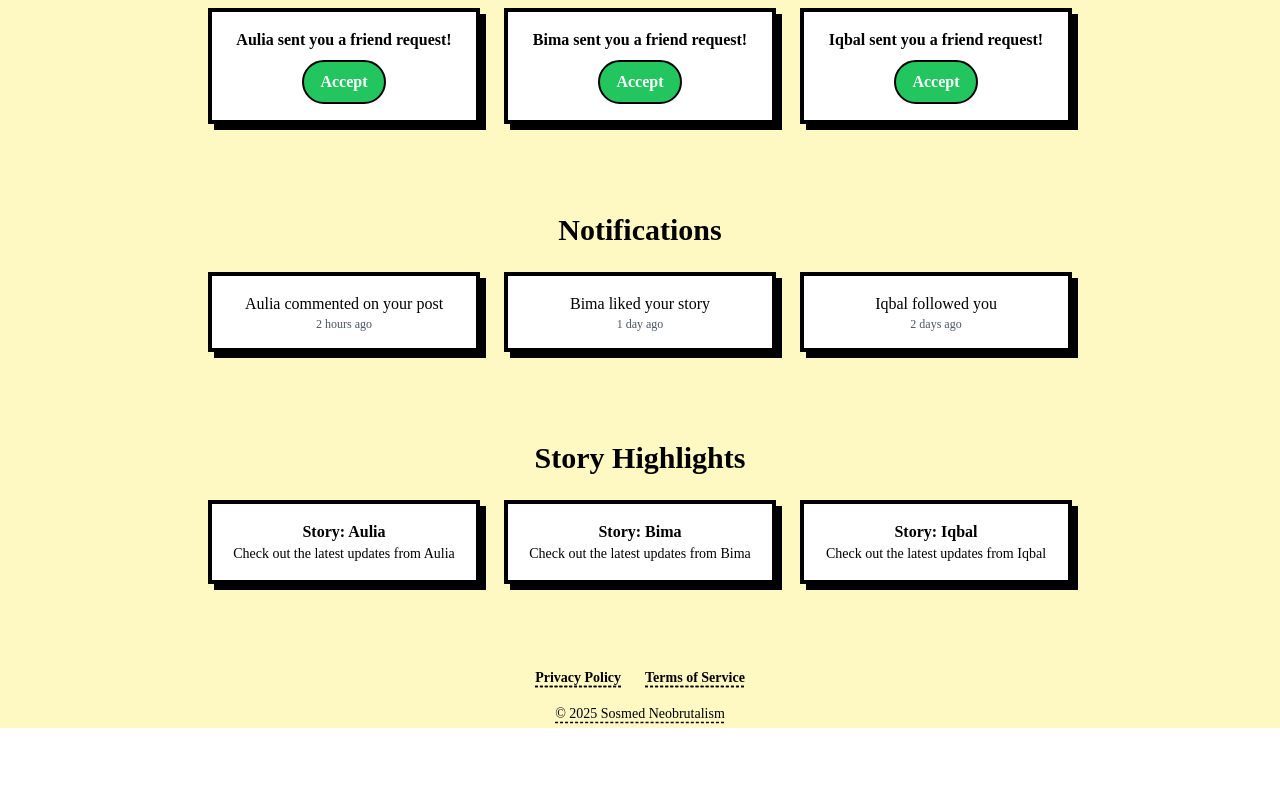
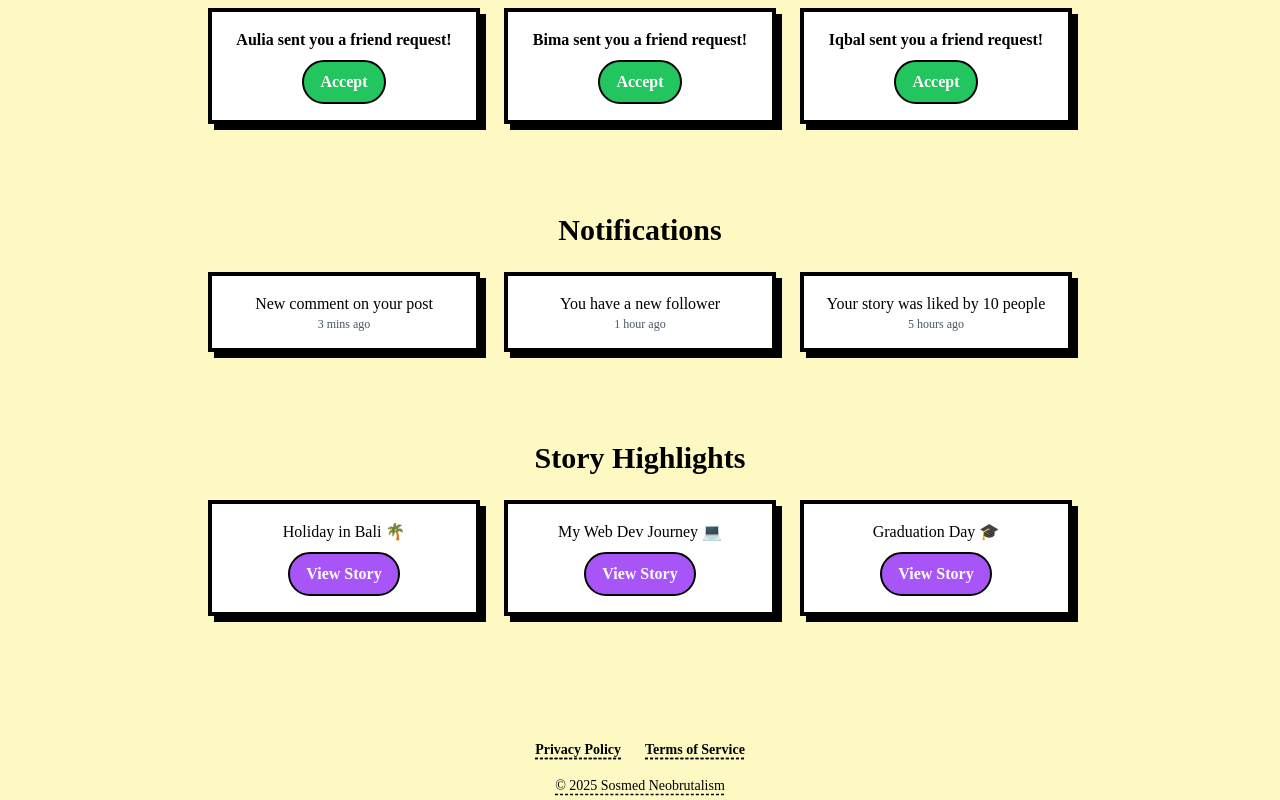
Before and after one commit to Sanjikunnn/Sosmed-Neobrutalism, a React (Vite) app: page / in a window 1280 px wide. Shown: the part 1868-2668 px from the top of the page. Before the commit the page ends 2596 px from the top, so only its background shows below. Built offline with nearby package versions, Linux system fonts and the light colour scheme; no server answers.

Commit message:
penambahan komen fungsi app

```diff
--- a/src/App.jsx
+++ b/src/App.jsx
@@ -3,47 +3,52 @@ import { FaPlus, FaRegCommentDots, FaUserFriends, FaCompass, FaBell, FaHashtag }
 import { BrowserRouter as Router, Routes, Route } from 'react-router-dom';
 import { Link } from 'react-router-dom';
 
+// Import halaman kebijakan privasi dan syarat ketentuan
 import PrivacyPolicy from './pages/privacyPolicy';
 import TermsCondition from './pages/termsCondition';
 
+// Import halaman user
 import UserHome from './pages/user/Home';
 import UserPost from './pages/user/Post';
 import UserProfile from './pages/user/Profile';
 
+// Import halaman auth
 import Login from './pages/auth/Login';
 import Signup from './pages/auth/Signup';
 
+// Komponen utama aplikasi
 function App() {
   return (
     <Router>
       <Routes>
-        {/* Routing for Auth pages */}
+        {/* Routing untuk halaman login dan signup */}
         <Route path="/login" element={<Login />} />
         <Route path="/signup" element={<Signup />} />
 
+        {/* Routing untuk halaman kebijakan dan ketentuan */}
         <Route path="/privacy" element={<PrivacyPolicy />} />
         <Route path="/terms" element={<TermsCondition />} />
 
+        {/* Routing untuk halaman user */}
+        <Route path="/user/home" element={<UserHome />} />
+        <Route path="/user/post" element={<UserPost />} />
+        <Route path="/user/profile" element={<UserProfile />} />
 
-          {/* Routing for User */}
-          <Route path="/user/home" element={<UserHome />} />
-          <Route path="/user/post" element={<UserPost />} />
-          <Route path="/user/profile" element={<UserProfile />} />
-
-        {/* Routing for Main App layout */}
-        <Route path="/" element={<MainLayout />}>
-        </Route>
+        {/* Routing untuk halaman utama layout */}
+        <Route path="/" element={<MainLayout />} />
       </Routes>
     </Router>
   );
 }
 
-// Main Layout Component
+// Komponen layout utama yang ditampilkan di halaman /
 function MainLayout() {
   return (
     <div className="flex flex-col min-h-screen bg-yellow-100 text-black font-brutal">
-      {/* Header */}
+
+      {/* Bagian Header */}
       <header className="w-full border-b-4 border-black px-4 py-3 flex items-center justify-center gap-6">
+        {/* Logo kiri */}
         <a href="#" className="shadow-[6px_6px_0_0_black] border-4 border-black hover:scale-105 transition-transform">
           <img
             src="https://blogger.googleusercontent.com/img/b/R29vZ2xl/AVvXsEgLgU6l8ALe6nVwFMS4aBc0XIrzBXr7_tvSmKAnAzrb78HmXKKjTZRUXF81AleLrgtwemCFmO0EaWbZ-DA8xL7pXBDivgk0rndhHQjdh_9ZigKZ4Ua-2Xv1FPTfiSr5sXqpzfFJDXO9Cb8/s1600-rw/Media-Sosial.jpg"
@@ -52,10 +57,12 @@ function MainLayout() {
           />
         </a>
 
+        {/* Tombol tambah */}
         <div className="w-14 h-14 flex items-center justify-center bg-white border-4 border-black text-3xl shadow-[4px_4px_0_0_black]">
           <FaPlus />
         </div>
 
+        {/* Logo kanan */}
         <a href="#" className="shadow-[6px_6px_0_0_black] border-4 border-black hover:scale-105 transition-transform">
           <img
             src="https://cdn.svgator.com/images/2024/08/what-is-the-neubrutalism-web-design-trend.png"
@@ -65,30 +72,29 @@ function MainLayout() {
         </a>
       </header>
 
-      {/* Main Content */}
+      {/* Konten utama */}
       <main className="flex-grow w-full max-w-4xl mx-auto flex flex-col items-center justify-center gap-10 px-4 py-8 text-center">
+        {/* Judul dan deskripsi */}
         <h1 className="text-5xl md:text-6xl font-extrabold leading-tight">
           Sosmed <span className="text-brutalPink">Neobrutalism</span>
         </h1>
         <p className="max-w-xl text-4xl text-gray-800">(🧠➡️⌨️➡️🌍)</p>
-        <p className="max-w-xl text-2xl text-gray-800 -mb-8 text-justify justify-center">
-          Sosial Media dengan tampilan dan experience yang unik dan menarik.
-        </p>
-        <p className="max-w-xl text-2xl text-gray-800 text-justify justify-center">
-          Bergabunglah dengan kami dan temukan pengalaman baru dalam bersosialisasi!
-        </p>
+        <p className="max-w-xl text-2xl text-gray-800 -mb-8 text-justify">Sosial Media dengan tampilan dan experience yang unik dan menarik.</p>
+        <p className="max-w-xl text-2xl text-gray-800 text-justify">Bergabunglah dengan kami dan temukan pengalaman baru dalam bersosialisasi!</p>
 
-        {/* Account Section */}
+        {/* Bagian Join Us */}
         <div className="bg-white border-4 border-black px-4 py-8 shadow-[6px_6px_0_0_black] max-w-md w-full mt-10 text-center rounded-2xl">
           <h2 className="text-2xl font-extrabold mb-6">Join Us</h2>
 
           <div className="grid grid-cols-2 gap-4">
+            {/* Tombol Signup */}
             <Link to="/signup">
               <button className="w-full border-4 border-black bg-yellow-200 py-3 text-sm font-bold rounded-lg hover:bg-fuchsia-500 hover:text-white transition-all duration-200">
                 Signup
               </button>
             </Link>
 
+            {/* Tombol Login */}
             <Link to="/login">
               <button className="w-full border-4 border-black bg-yellow-300 py-3 text-sm font-bold rounded-lg hover:bg-blue-600 hover:text-white transition-all duration-200">
                 Login
@@ -101,7 +107,7 @@ function MainLayout() {
           </p>
         </div>
 
-        {/* Features Section */}
+        {/* Fitur utama */}
         <section className="grid grid-cols-1 md:grid-cols-3 gap-6 mt-6 w-full">
           <h2 className="text-3xl font-bold col-span-full">Features</h2>
           <FeatureItem icon={<FaRegCommentDots />} title="Post Anything" description="Unggah cerita dan ekspresikan dirimu." />
@@ -109,22 +115,22 @@ function MainLayout() {
           <FeatureItem icon={<FaCompass />} title="Explore" description="Temukan hal-hal menarik tiap hari." />
         </section>
 
-        {/* News Feed Section */}
+        {/* Komponen berita terkini */}
         <NewsFeedSection />
 
-        {/* Suggestions Section */}
+        {/* Komponen saran teman */}
         <SuggestionsSection />
 
-        {/* Trending Section */}
+        {/* Komponen tren */}
         <TrendingSection />
 
-        {/* Friend Requests Section */}
+        {/* Komponen permintaan pertemanan */}
         <FriendRequestsSection />
 
-        {/* Notifications Section */}
+        {/* Komponen notifikasi */}
         <NotificationsSection />
 
-        {/* Story Highlights Section */}
+        {/* Komponen story highlight */}
         <StoryHighlightsSection />
       </main>
 
@@ -140,7 +146,7 @@ function MainLayout() {
   );
 }
 
-// Component for Feature Items
+// Komponen fitur (digunakan untuk menampilkan icon dan deskripsi fitur)
 function FeatureItem({ icon, title, description }) {
   return (
     <div className="bg-white p-4 border-4 border-black shadow-[4px_4px_0_0_black]">
@@ -151,7 +157,7 @@ function FeatureItem({ icon, title, description }) {
   );
 }
 
-// News Feed Section Component
+// Komponen News Feed
 function NewsFeedSection() {
   return (
     <section className="grid grid-cols-1 md:grid-cols-3 gap-6 mt-6 w-full">
@@ -166,7 +172,7 @@ function NewsFeedSection() {
   );
 }
 
-// Suggestions Section Component
+// Komponen Suggestions (saran teman)
 function SuggestionsSection() {
   return (
     <section className="grid grid-cols-1 md:grid-cols-3 gap-6 mt-6 w-full">
@@ -181,7 +187,7 @@ function SuggestionsSection() {
   );
 }
 
-// Trending Section Component
+// Komponen Trending (trending topik)
 function TrendingSection() {
   return (
     <section className="grid grid-cols-1 md:grid-cols-3 gap-6 mt-6 w-full">
@@ -199,7 +205,7 @@ function TrendingSection() {
   );
 }
 
-// Friend Requests Section Component
+// Komponen Friend Requests (permintaan pertemanan)
 function FriendRequestsSection() {
   return (
     <section className="grid grid-cols-1 md:grid-cols-3 gap-6 mt-6 w-full">
@@ -214,30 +220,30 @@ function FriendRequestsSection() {
   );
 }
 
-// Notifications Section Component
+// Komponen ini menampilkan notifikasi terbaru
 function NotificationsSection() {
   return (
     <section className="grid grid-cols-1 md:grid-cols-3 gap-6 mt-6 w-full">
       <h2 className="text-3xl font-bold col-span-full">Notifications</h2>
-      {['Aulia commented on your post', 'Bima liked your story', 'Iqbal followed you'].map((text, index) => (
+      {['New comment on your post', 'You have a new follower', 'Your story was liked by 10 people'].map((notif, index) => (
         <div key={index} className="bg-white p-4 border-4 border-black shadow-[6px_6px_0_0_black] mb-6">
-          <p className="text-base">{text}</p>
-          <p className="text-xs text-gray-600">{index === 0 ? '2 hours ago' : index === 1 ? '1 day ago' : '2 days ago'}</p>
+          <p className="text-base">{notif}</p>
+          <p className="text-xs text-gray-600">{index === 0 ? '3 mins ago' : index === 1 ? '1 hour ago' : '5 hours ago'}</p>
         </div>
       ))}
     </section>
   );
 }
 
-// Story Highlights Section Component
+// Komponen ini menampilkan sorotan cerita pengguna
 function StoryHighlightsSection() {
   return (
-    <section className="grid grid-cols-1 md:grid-cols-3 gap-6 mt-6 w-full">
+    <section className="grid grid-cols-1 md:grid-cols-3 gap-6 mt-6 w-full mb-10">
       <h2 className="text-3xl font-bold col-span-full">Story Highlights</h2>
-      {['Aulia', 'Bima', 'Iqbal'].map((name, index) => (
+      {['Holiday in Bali 🌴', 'My Web Dev Journey 💻', 'Graduation Day 🎓'].map((story, index) => (
         <div key={index} className="bg-white p-4 border-4 border-black shadow-[6px_6px_0_0_black] mb-6">
-          <h3 className="font-bold">Story: {name}</h3>
-          <p className="text-sm">Check out the latest updates from {name}</p>
+          <p className="text-base">{story}</p>
+          <button className="bg-purple-500 text-white py-2 px-4 mt-2 rounded-full">View Story</button>
         </div>
       ))}
     </section>
```
